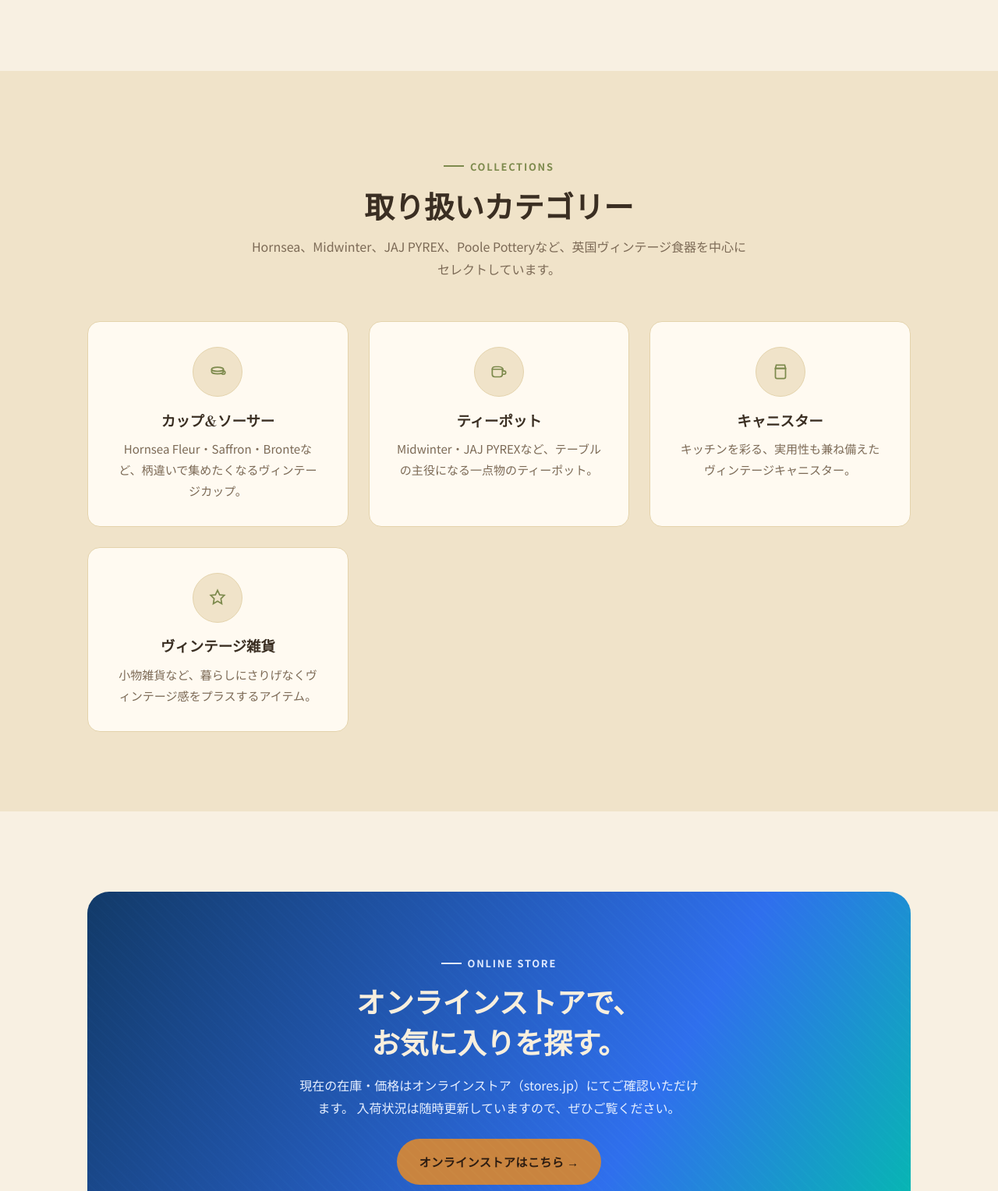
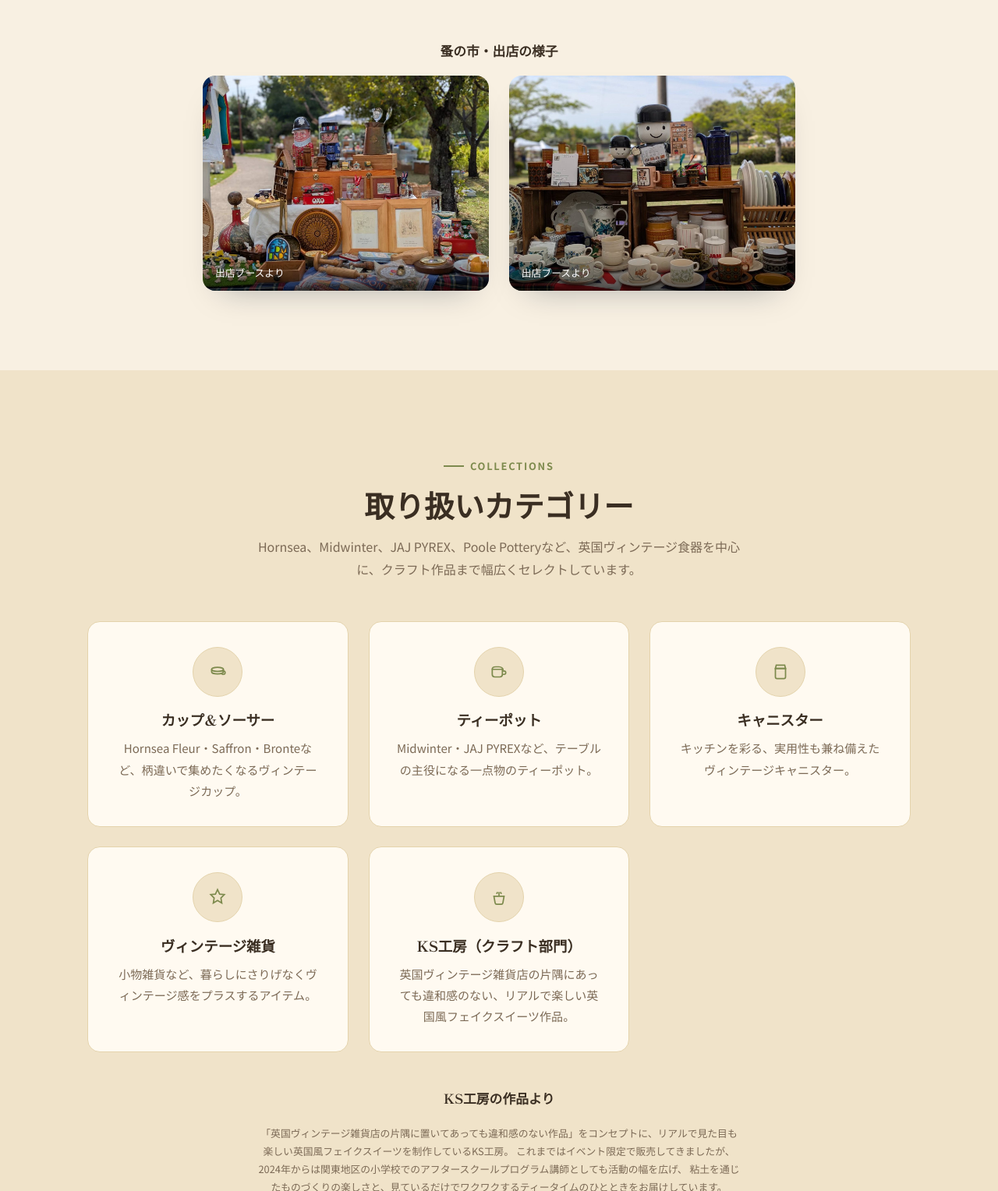
Before and after one commit to y-shimizuu/yutakamusen, a plain HTML site: page kscovo.html in a window 1280 px wide. Shown: the part 1272-2800 px from the top of the page at 78% size. Drawn offline with Linux system fonts and the light colour scheme.

Commit message:
Add files via upload
イメージ画像追加
KS工房事業追加

```diff
--- a/kscovo.html
+++ b/kscovo.html
@@ -93,6 +93,20 @@
           </div>
         </div>
       </div>
+
+      <div class="reveal" style="margin-top:3rem;">
+        <h3 style="font-size:1.05rem;margin-bottom:1.25rem;text-align:center;">蚤の市・出店の様子</h3>
+        <div class="photo-gallery" style="max-width:760px;margin-inline:auto;">
+          <figure class="photo-card">
+            <img src="kscovo-photo-1.jpg" alt="KSCOVOが出店した際の英国アンティーク雑貨のディスプレイ" loading="lazy">
+            <figcaption>出店ブースより</figcaption>
+          </figure>
+          <figure class="photo-card">
+            <img src="kscovo-photo-2.jpg" alt="KSCOVOが出店した際のヴィンテージ食器のディスプレイ" loading="lazy">
+            <figcaption>出店ブースより</figcaption>
+          </figure>
+        </div>
+      </div>
     </div>
   </section>
 
@@ -102,7 +116,7 @@
       <div class="section-head center reveal">
         <span class="eyebrow">Collections</span>
         <h2>取り扱いカテゴリー</h2>
-        <p>Hornsea、Midwinter、JAJ PYREX、Poole Potteryなど、英国ヴィンテージ食器を中心にセレクトしています。</p>
+        <p>Hornsea、Midwinter、JAJ PYREX、Poole Potteryなど、英国ヴィンテージ食器を中心に、クラフト作品まで幅広くセレクトしています。</p>
       </div>
 
       <div class="grid grid-3">
@@ -133,6 +147,32 @@
           </div>
           <h3>ヴィンテージ雑貨</h3>
           <p>小物雑貨など、暮らしにさりげなくヴィンテージ感をプラスするアイテム。</p>
+        </div>
+        <div class="card icon-card reveal">
+          <div class="icon-circle" aria-hidden="true">
+            <svg width="26" height="26" viewBox="0 0 24 24" fill="none" stroke="currentColor" stroke-width="1.6"><path d="M6 11h12l-1.4 7.8a2 2 0 0 1-2 1.7H9.4a2 2 0 0 1-2-1.7L6 11Z"/><path d="M12 11V6M9 8l1.5-2M15 8l-1.5-2"/></svg>
+          </div>
+          <h3>KS工房（クラフト部門）</h3>
+          <p>英国ヴィンテージ雑貨店の片隅にあっても違和感のない、リアルで楽しい英国風フェイクスイーツ作品。</p>
+        </div>
+      </div>
+
+      <div class="reveal" style="margin-top:3rem;">
+        <h3 style="font-size:1.05rem;margin-bottom:1.25rem;text-align:center;">KS工房の作品より</h3>
+        <p class="small-note text-center" style="max-width:39rem;margin-inline:auto;margin-bottom:1.5rem;">
+          「英国ヴィンテージ雑貨店の片隅に置いてあっても違和感のない作品」をコンセプトに、リアルで見た目も楽しい英国風フェイクスイーツを制作しているKS工房。
+          これまではイベント限定で販売してきましたが、2024年からは関東地区の小学校でのアフタースクールプログラム講師としても活動の幅を広げ、
+          粘土を通じたものづくりの楽しさと、見ているだけでワクワクするティータイムのひとときをお届けしています。
+        </p>
+        <div class="photo-gallery" style="max-width:760px;margin-inline:auto;">
+          <figure class="photo-card">
+            <img src="ksfactory-photo-1.jpg" alt="KS工房が制作した英国風フェイクスイーツ(ヴィクトリアスポンジケーキ)" loading="lazy">
+            <figcaption>フェイクスイーツ作品より</figcaption>
+          </figure>
+          <figure class="photo-card">
+            <img src="ksfactory-photo-2.jpg" alt="KS工房が制作したミニチュアクッキーのフェイクスイーツ作品" loading="lazy">
+            <figcaption>ミニチュア作品より</figcaption>
+          </figure>
         </div>
       </div>
     </div>
--- a/style.css
+++ b/style.css
@@ -125,7 +125,7 @@ p{ margin:0; }
   padding-block:1.1rem;
   transition:background .3s var(--ease), box-shadow .3s var(--ease), padding .3s var(--ease), backdrop-filter .3s var(--ease);
 }
-.site-header .container{ display:flex; align-items:center; justify-content:space-between; gap:1rem; }
+.site-header .container{ display:flex; align-items:center; justify-content:space-between; gap:1rem; max-width:1440px; }
 .site-header.is-scrolled{
   background:color-mix(in srgb, var(--color-bg) 82%, transparent);
   backdrop-filter:blur(14px);
@@ -143,10 +143,11 @@ p{ margin:0; }
 .theme-kscovo .brand-mark{ border-radius:50%; background:linear-gradient(135deg, var(--color-accent), var(--color-primary)); }
 .brand small{ display:block; font-size:.65rem; font-weight:500; color:var(--color-text-muted); letter-spacing:.06em; }
 
-.nav-links{ display:flex; align-items:center; gap:clamp(1rem,2vw,2rem); }
+.nav-links{ display:flex; align-items:center; gap:clamp(1rem,1.6vw,2rem); }
 .nav-links a{
   font-size:.92rem; font-weight:600; color:var(--color-text-muted);
   position:relative; padding:.3rem 0; transition:color .2s;
+  white-space:nowrap;
 }
 .nav-links a::after{
   content:""; position:absolute; left:0; bottom:-2px; height:2px; width:0;
@@ -171,7 +172,7 @@ p{ margin:0; }
 .nav-toggle[aria-expanded="true"] span::before{ transform:translateY(6px) rotate(45deg); }
 .nav-toggle[aria-expanded="true"] span::after{ transform:translateY(-6px) rotate(-45deg); }
 
-@media (max-width: 860px){
+@media (max-width: 1320px){
   .nav-links{
     position:fixed; inset:0 0 0 auto; width:min(78vw,320px); height:100vh;
     background:var(--color-surface); flex-direction:column; align-items:flex-start;
@@ -202,6 +203,7 @@ p{ margin:0; }
 .hero-actions{ display:flex; flex-wrap:wrap; gap:.9rem; }
 .hero-badges{ display:flex; flex-wrap:wrap; gap:.6rem; margin-top:2.5rem; }
 .hero-badge{
+  display:inline-block;
   border:1px solid rgba(255,255,255,.22); border-radius:999px; padding:.5rem 1rem;
   font-size:.8rem; color:rgba(255,255,255,.85); background:rgba(255,255,255,.06);
 }
@@ -221,6 +223,23 @@ p{ margin:0; }
 .grid-2{ grid-template-columns:repeat(2,1fr); }
 @media (max-width:960px){ .grid-3{ grid-template-columns:repeat(2,1fr); } }
 @media (max-width:640px){ .grid-3, .grid-2{ grid-template-columns:1fr; } }
+
+/* ---------- 実績フォトギャラリー ---------- */
+.photo-gallery{ display:grid; grid-template-columns:repeat(2,1fr); gap:var(--gap); }
+.photo-card{
+  position:relative; margin:0; border-radius:var(--radius-md); overflow:hidden;
+  aspect-ratio:4/3; box-shadow:0 20px 40px -24px rgba(15,30,50,.35);
+}
+.photo-card img{
+  width:100%; height:100%; object-fit:cover; display:block;
+  transition:transform .6s var(--ease);
+}
+.photo-card:hover img{ transform:scale(1.07); }
+.photo-card figcaption{
+  position:absolute; left:0; right:0; bottom:0; padding:.75rem 1rem;
+  font-size:.8rem; color:#fff; background:linear-gradient(to top, rgba(0,0,0,.6), transparent);
+}
+@media (max-width:640px){ .photo-gallery{ grid-template-columns:1fr; } }
 
 .card{
   background:var(--color-surface); border:1px solid var(--color-border);
@@ -291,7 +310,7 @@ p{ margin:0; }
 @media (max-width:640px){ .news-item{ grid-template-columns:1fr; gap:.4rem; } }
 
 /* ---------- アクセス/連絡先 ---------- */
-.contact-grid{ display:grid; grid-template-columns:1fr 1fr; gap:var(--gap); }
+.contact-grid{ display:grid; grid-template-columns:1fr 1fr; gap:var(--gap); align-items:start; }
 @media (max-width:860px){ .contact-grid{ grid-template-columns:1fr; } }
 .map-frame{ border-radius:var(--radius-md); overflow:hidden; border:1px solid var(--color-border); }
 .map-frame iframe{ width:100%; height:100%; min-height:320px; border:0; display:block; }
```
Also changed, not shown: index.html (+1 -1 lines), kscovo-photo-1.jpg (added), kscovo-photo-2.jpg (added), ksfactory-photo-1.jpg (added), ksfactory-photo-2.jpg (added).
